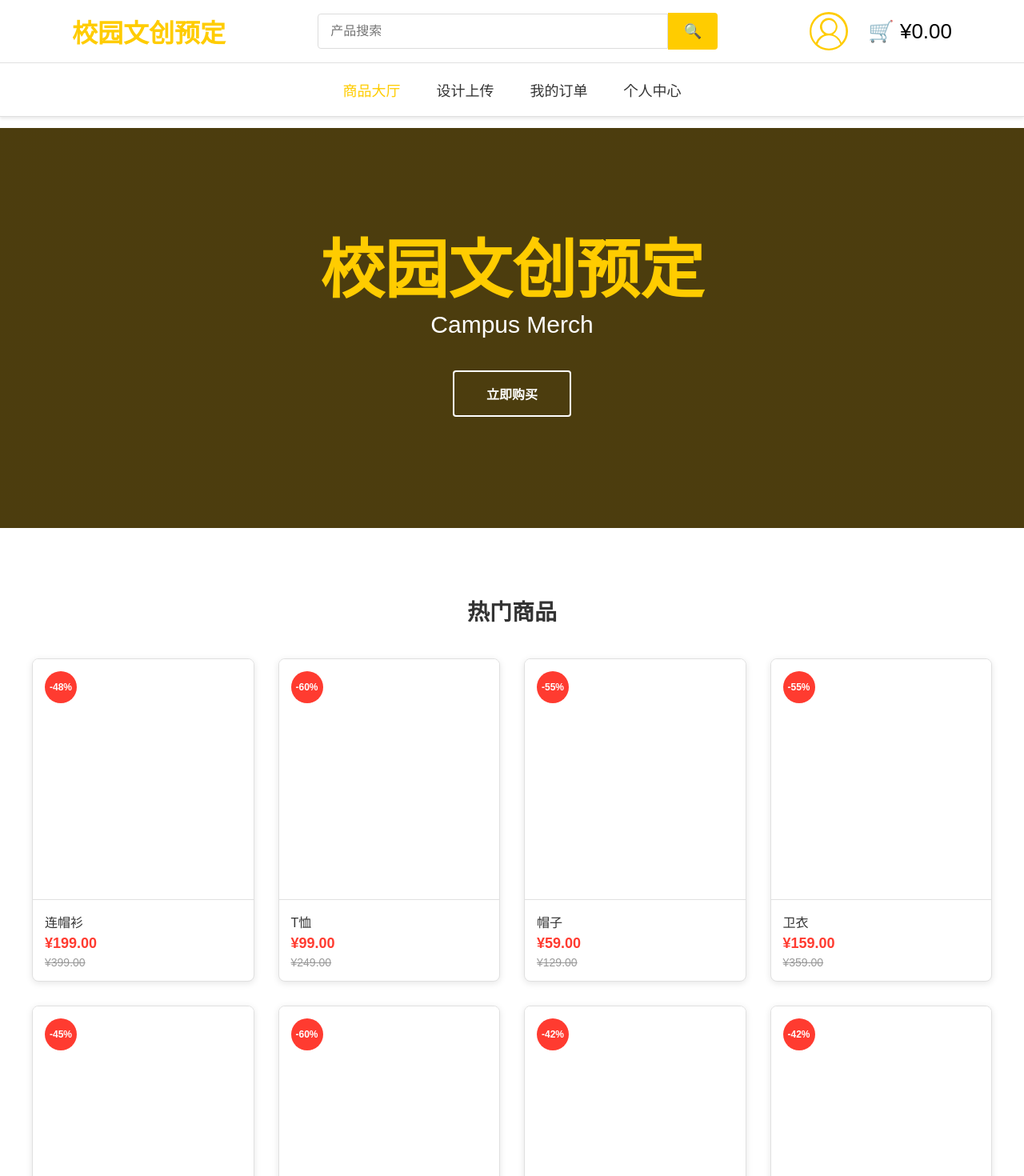
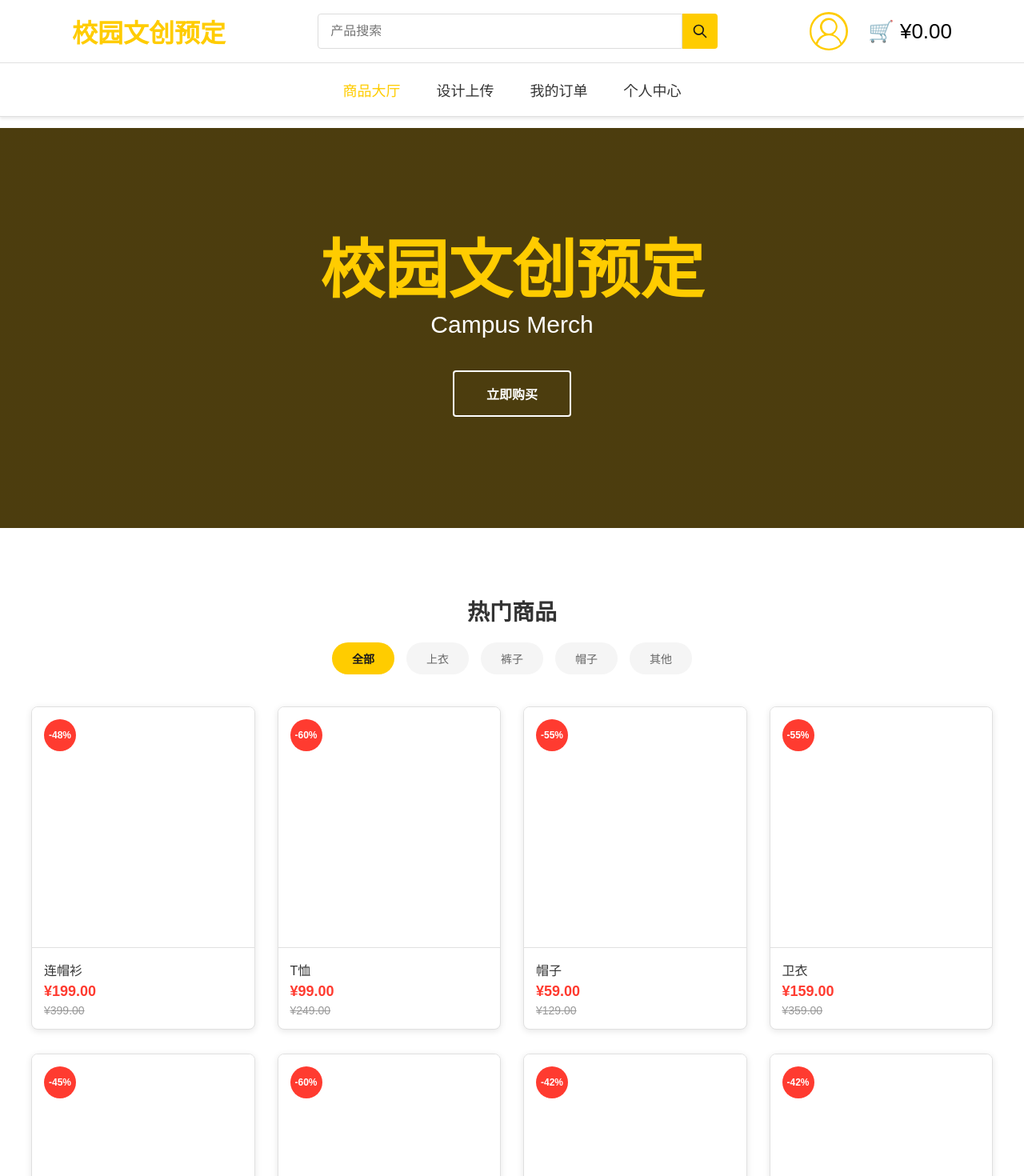
Before and after one commit to floor061021/homework, a Vue app in the folder CampusMerch/: page / in a window 1280 px wide. Shown: the top 1470 px of the page at 80% size. Built offline with nearby package versions, Linux system fonts and the light colour scheme.

Commit message:
更改了导航栏和商品大厅

```diff
--- a/CampusMerch/src/components/headerUser.vue
+++ b/CampusMerch/src/components/headerUser.vue
@@ -1,7 +1,11 @@
 <script setup>
+import { ref } from 'vue'
+import { useRouter } from 'vue-router'
 import { useUserStore } from '../stores/user'
 
+const router = useRouter()
 const userStore = useUserStore()
+const searchKeyword = ref('')
 
 const handleAvatarClick = () => {
   if (userStore.isLoggedIn) {
@@ -15,6 +19,18 @@ const handleLogoutClick = () => {
   userStore.openLogoutConfirm()
   userStore.closeAvatarMenu()
 }
+
+const handleSearch = () => {
+  if (!searchKeyword.value.trim()) return
+  userStore.setSearchKeyword(searchKeyword.value.trim())
+  router.push('/')
+}
+
+const handleKeydown = (e) => {
+  if (e.key === 'Enter') {
+    handleSearch()
+  }
+}
 </script>
 
 <template>
@@ -24,8 +40,17 @@ const handleLogoutClick = () => {
       <div class="header-content">
         <router-link to="/" class="logo">校园文创预定</router-link>
         <div class="search-bar">
-          <input type="text" placeholder="产品搜索">
-          <button class="search-btn">🔍</button>
+          <input
+            type="text"
+            placeholder="产品搜索"
+            v-model="searchKeyword"
+            @keydown="handleKeydown"
+          >
+          <button class="search-btn" @click="handleSearch">
+          <svg class="search-icon" viewBox="0 0 24 24" fill="none" xmlns="http://www.w3.org/2000/svg">
+            <path d="M21 21l-6-6m2-5a7 7 0 11-14 0 7 7 0 0114 0z" stroke="#1a1a1a" stroke-width="2" stroke-linecap="round" stroke-linejoin="round"/>
+          </svg>
+        </button>
         </div>
         <div class="user-actions">
           <!-- 用户头像 -->
@@ -123,12 +148,19 @@ const handleLogoutClick = () => {
 }
 
 .search-btn {
-  padding: 12px 20px;
+  padding: 12px;
   background-color: #ffcc00;
   border: none;
   border-radius: 0 4px 4px 0;
   cursor: pointer;
-  font-size: 18px;
+  display: flex;
+  align-items: center;
+  justify-content: center;
+}
+
+.search-icon {
+  width: 20px;
+  height: 20px;
 }
 
 .user-actions {
--- a/CampusMerch/src/stores/user.js
+++ b/CampusMerch/src/stores/user.js
@@ -20,6 +20,9 @@ export const useUserStore = defineStore('user', () => {
 
   // 用户头像下拉菜单显示状态
   const showAvatarMenu = ref(false)
+
+  // 搜索关键字
+  const searchKeyword = ref('')
 
   // 登录
   function login(username, password) {
@@ -80,12 +83,23 @@ export const useUserStore = defineStore('user', () => {
     userInfo.value = { ...userInfo.value, ...info }
   }
 
+  // 设置搜索关键字
+  function setSearchKeyword(keyword) {
+    searchKeyword.value = keyword
+  }
+
+  // 清除搜索关键字
+  function clearSearchKeyword() {
+    searchKeyword.value = ''
+  }
+
   return {
     isLoggedIn,
     userInfo,
     showLoginModal,
     showLogoutConfirm,
     showAvatarMenu,
+    searchKeyword,
     login,
     logout,
     openLoginModal,
@@ -94,6 +108,8 @@ export const useUserStore = defineStore('user', () => {
     closeLogoutConfirm,
     toggleAvatarMenu,
     closeAvatarMenu,
-    updateUserInfo
+    updateUserInfo,
+    setSearchKeyword,
+    clearSearchKeyword
   }
 })
--- a/CampusMerch/src/views/Customer/ProductHall.vue
+++ b/CampusMerch/src/views/Customer/ProductHall.vue
@@ -1,5 +1,8 @@
 <script setup>
-import { ref, onMounted, onUnmounted } from 'vue'
+import { ref, computed, onMounted, onUnmounted, watch } from 'vue'
+import { useUserStore } from '../../stores/user'
+
+const userStore = useUserStore()
 
 // 滚动到热门商品区域
 const scrollToProducts = () => {
@@ -24,11 +27,99 @@ const handleScroll = () => {
 
 onMounted(() => {
   window.addEventListener('scroll', handleScroll)
+  // 如果有搜索关键字，自动滚动到商品区域
+  if (userStore.searchKeyword) {
+    setTimeout(() => {
+      scrollToProducts()
+    }, 300)
+  }
 })
 
 onUnmounted(() => {
   window.removeEventListener('scroll', handleScroll)
 })
+
+// 分类选项
+const categories = [
+  { value: 'all', label: '全部' },
+  { value: 'top', label: '上衣' },
+  { value: 'pants', label: '裤子' },
+  { value: 'hat', label: '帽子' },
+  { value: 'other', label: '其他' }
+]
+
+// 当前选中的分类
+const activeCategory = ref('all')
+
+// 搜索关键字
+const localSearchKeyword = ref('')
+
+// 监听全局搜索关键字
+watch(() => userStore.searchKeyword, (newKeyword) => {
+  if (newKeyword) {
+    localSearchKeyword.value = newKeyword
+    // 检查是否是分类名称
+    const categoryMatch = categories.find(c => c.label === newKeyword)
+    if (categoryMatch) {
+      activeCategory.value = categoryMatch.value
+    } else {
+      // 搜索商品名称，保持分类为全部
+      activeCategory.value = 'all'
+    }
+    // 清除全局搜索关键字（避免下次进入页面还显示搜索状态）
+    setTimeout(() => {
+      userStore.clearSearchKeyword()
+    }, 500)
+  }
+}, { immediate: true })
+
+// 商品数据（带分类）
+const products = ref([
+  { id: 1, name: '连帽衫', price: 199, originalPrice: 399, discount: -48, category: 'top' },
+  { id: 2, name: 'T恤', price: 99, originalPrice: 249, discount: -60, category: 'top' },
+  { id: 3, name: '帽子', price: 59, originalPrice: 129, discount: -55, category: 'hat' },
+  { id: 4, name: '卫衣', price: 159, originalPrice: 359, discount: -55, category: 'top' },
+  { id: 5, name: '连帽衫', price: 199, originalPrice: 369, discount: -45, category: 'top' },
+  { id: 6, name: '连帽衫', price: 199, originalPrice: 499, discount: -60, category: 'top' },
+  { id: 7, name: '连帽衫', price: 199, originalPrice: 349, discount: -42, category: 'top' },
+  { id: 8, name: '连帽衫', price: 199, originalPrice: 349, discount: -42, category: 'top' }
+])
+
+// 过滤后的商品列表
+const filteredProducts = computed(() => {
+  let result = products.value
+
+  // 先按分类过滤
+  if (activeCategory.value !== 'all') {
+    result = result.filter(product => product.category === activeCategory.value)
+  }
+
+  // 再按搜索关键字过滤（如果有关键字且不是分类搜索）
+  if (localSearchKeyword.value) {
+    const keyword = localSearchKeyword.value.toLowerCase()
+    // 检查是否是分类名称
+    const isCategorySearch = categories.some(c => c.label === localSearchKeyword.value)
+    if (!isCategorySearch) {
+      result = result.filter(product =>
+        product.name.toLowerCase().includes(keyword)
+      )
+    }
+  }
+
+  return result
+})
+
+// 搜索是否有结果
+const hasSearchResult = computed(() => {
+  if (!localSearchKeyword.value) return true
+  return filteredProducts.value.length > 0
+})
+
+// 切换分类
+const selectCategory = (category) => {
+  activeCategory.value = category
+  localSearchKeyword.value = ''
+}
 </script>
 
 <template>
@@ -49,71 +140,39 @@ onUnmounted(() => {
     <!-- 产品展示区 -->
     <section id="product-section" class="product-section">
       <h2 class="section-title">热门商品</h2>
-      <div class="product-grid">
-        <div class="product-card">
+
+      <!-- 分类筛选栏 -->
+      <div class="category-filter">
+        <div
+          v-for="category in categories"
+          :key="category.value"
+          :class="['category-item', { active: activeCategory === category.value }]"
+          @click="selectCategory(category.value)"
+        >
+          {{ category.label }}
+        </div>
+      </div>
+
+      <!-- 商品列表 -->
+      <div v-if="filteredProducts.length > 0" class="product-grid">
+        <div
+          v-for="product in filteredProducts"
+          :key="product.id"
+          class="product-card"
+        >
           <div class="product-image">
-            <div class="discount-tag">-48%</div>
+            <div class="discount-tag">{{ product.discount }}%</div>
           </div>
-          <h3>连帽衫</h3>
-          <p class="price">¥199.00</p>
-          <p class="original-price">¥399.00</p>
+          <h3>{{ product.name }}</h3>
+          <p class="price">¥{{ product.price.toFixed(2) }}</p>
+          <p class="original-price">¥{{ product.originalPrice.toFixed(2) }}</p>
         </div>
-        <div class="product-card">
-          <div class="product-image">
-            <div class="discount-tag">-60%</div>
-          </div>
-          <h3>T恤</h3>
-          <p class="price">¥99.00</p>
-          <p class="original-price">¥249.00</p>
-        </div>
-        <div class="product-card">
-          <div class="product-image">
-            <div class="discount-tag">-55%</div>
-          </div>
-          <h3>帽子</h3>
-          <p class="price">¥59.00</p>
-          <p class="original-price">¥129.00</p>
-        </div>
-        <div class="product-card">
-          <div class="product-image">
-            <div class="discount-tag">-55%</div>
-          </div>
-          <h3>卫衣</h3>
-          <p class="price">¥159.00</p>
-          <p class="original-price">¥359.00</p>
-        </div>
-        <div class="product-card">
-          <div class="product-image">
-            <div class="discount-tag">-45%</div>
-          </div>
-          <h3>连帽衫</h3>
-          <p class="price">¥199.00</p>
-          <p class="original-price">¥369.00</p>
-        </div>
-        <div class="product-card">
-          <div class="product-image">
-            <div class="discount-tag">-60%</div>
-          </div>
-          <h3>连帽衫</h3>
-          <p class="price">¥199.00</p>
-          <p class="original-price">¥499.00</p>
-        </div>
-        <div class="product-card">
-          <div class="product-image">
-            <div class="discount-tag">-42%</div>
-          </div>
-          <h3>连帽衫</h3>
-          <p class="price">¥199.00</p>
-          <p class="original-price">¥349.00</p>
-        </div>
-        <div class="product-card">
-          <div class="product-image">
-            <div class="discount-tag">-42%</div>
-          </div>
-          <h3>连帽衫</h3>
-          <p class="price">¥199.00</p>
-          <p class="original-price">¥349.00</p>
-        </div>
+      </div>
+
+      <!-- 空状态 -->
+      <div v-else class="empty-state">
+        <div class="empty-icon">📦</div>
+        <p>{{ localSearchKeyword ? '暂无该商品' : '该类商品不存在' }}</p>
       </div>
     </section>
 
@@ -195,18 +254,67 @@ onUnmounted(() => {
   font-size: 28px;
   font-weight: bold;
   color: #333;
+  margin-bottom: 20px;
+}
+
+/* 分类筛选栏 */
+.category-filter {
+  display: flex;
+  justify-content: center;
+  gap: 15px;
   margin-bottom: 40px;
+  flex-wrap: wrap;
+}
+
+.category-item {
+  padding: 10px 25px;
+  background-color: #f5f5f5;
+  border-radius: 25px;
+  font-size: 14px;
+  color: #666;
+  cursor: pointer;
+  transition: all 0.3s;
+}
+
+.category-item:hover {
+  background-color: #e8e8e8;
+}
+
+.category-item.active {
+  background-color: #ffcc00;
+  color: #1a1a1a;
+  font-weight: bold;
+}
+
+/* 空状态 */
+.empty-state {
+  text-align: center;
+  padding: 80px 20px;
+}
+
+.empty-icon {
+  font-size: 80px;
+  margin-bottom: 20px;
+}
+
+.empty-state p {
+  font-size: 16px;
+  color: #999;
+  margin: 0;
 }
 
 .product-grid {
   max-width: 1200px;
   margin: 0 auto;
   display: grid;
-  grid-template-columns: repeat(auto-fit, minmax(250px, 1fr));
+  grid-template-columns: repeat(auto-fill, minmax(250px, 1fr));
   gap: 30px;
+  justify-items: center;
 }
 
 .product-card {
+  width: 100%;
+  max-width: 280px;
   background-color: white;
   border: 1px solid #e0e0e0;
   border-radius: 8px;
```
